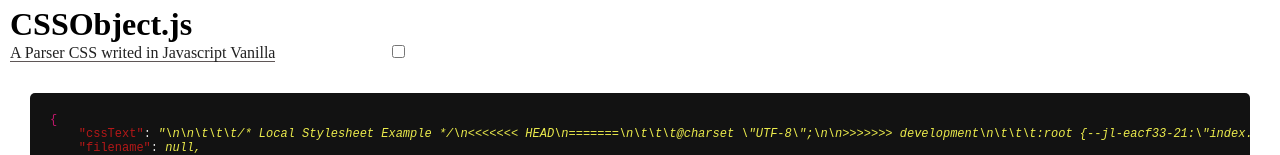
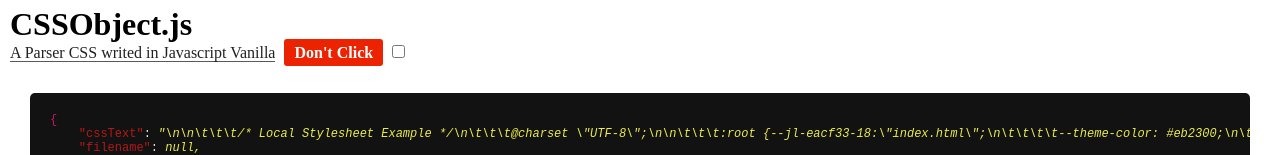
Before and after one commit to KugiHaito/CSSObject.js, a plain HTML site: page index.html in a window 1280 px wide. Shown: the top 155 px of the page. Drawn offline with Linux system fonts and the light colour scheme.

Commit message:
Resolved conflic merge

```diff
--- a/index.html
+++ b/index.html
@@ -13,11 +13,8 @@
 		<style>
 
 			/* Local Stylesheet Example */
-<<<<<<< HEAD
-=======
 			@charset "UTF-8";
 
->>>>>>> development
 			:root {
 				--theme-color: #eb2300;
 			}
```
